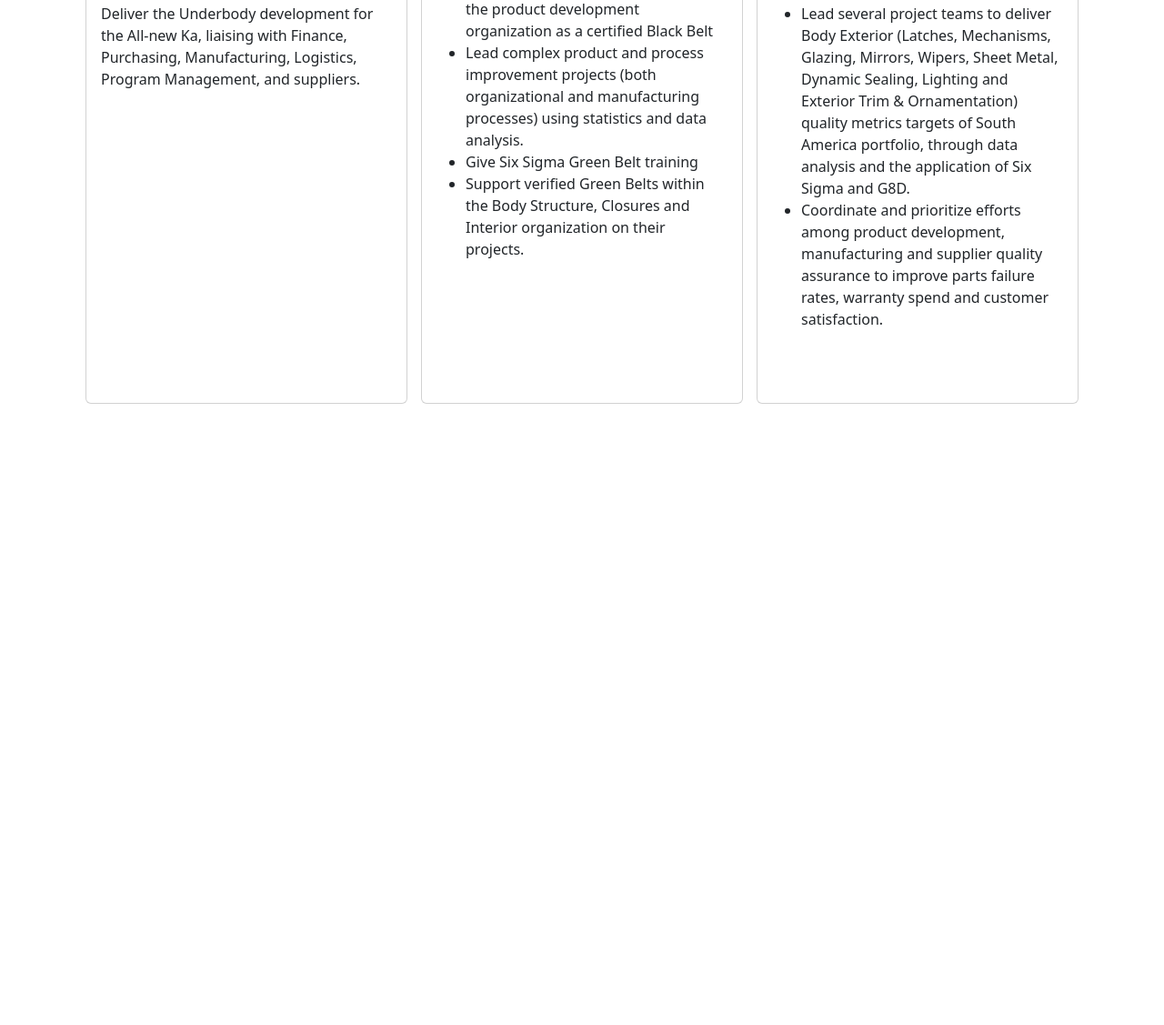
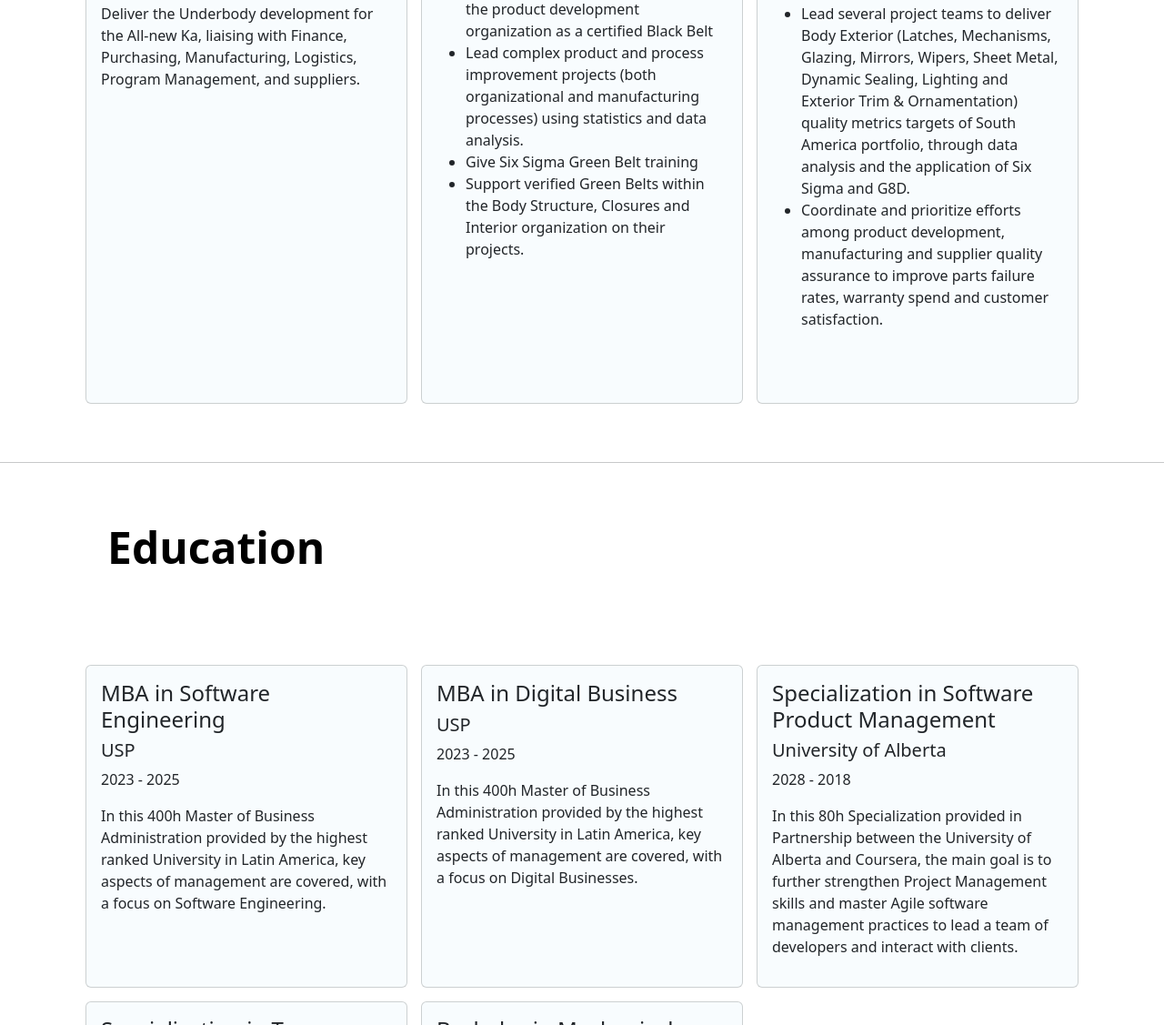
Before and after one commit to ahpmatias/capstone-cv, a plain HTML site: page index.html in a window 1280 px wide. Shown: the part 2832-3959 px from the top of the page at 91% size. Before the commit the page ends 3324 px from the top, so only its background shows below. Drawn offline with nearby package versions, Linux system fonts and the light colour scheme.

Commit message:
finish education section.

```diff
--- a/css/style.css
+++ b/css/style.css
@@ -19,3 +19,10 @@
 #experience h1 {
 max-height:150px;
 }
+#education h1 {
+    max-height:150px;
+    }
+
+.card {
+    background-color: #F8FCFE;
+}
--- a/index.html
+++ b/index.html
@@ -147,5 +147,52 @@
           </div>
         </div>
     </section>
+    <hr>
+    <section id="education">
+      <h1 class="display-5 fw-bold text-body-emphasis  container grid-container px-5 py-5">Education</h1>
+      <div class="container grid-container px-4 py-5">
+        <div class="card">
+            <div class="card-body">
+              <h4 class="job-title">MBA in Software Engineering</h4>
+              <h5 class="company">USP</h5>
+              <p class="duration">2023 - 2025</p>
+              <p class="description">In this 400h Master of Business Administration provided by the highest ranked University in Latin America, key aspects of management are covered, with a focus on Software Engineering.</p>
+            </div>
+          </div>
+          <div class="card">
+            <div class="card-body">
+              <h4 class="job-title">MBA in Digital Business</h4>
+              <h5 class="company">USP</h5>
+              <p class="duration">2023 - 2025</p>
+              <p class="description">In this 400h Master of Business Administration provided by the highest ranked University in Latin America, key aspects of management are covered, with a focus on Digital Businesses.</p>
+            </div>
+          </div>
+          <div class="card">
+            <div class="card-body">
+              <h4 class="job-title">Specialization in Software Product Management</h4>
+              <h5 class="company">University of Alberta</h5>
+              <p class="duration">2028 - 2018</p>
+              <p class="description">In this 80h Specialization provided in Partnership between the University of Alberta and Coursera, the main goal is to further strengthen Project Management skills and master Agile software management practices to lead a team of developers and interact with clients.</p>
+            </div>
+          </div>
+          <div class="card">
+            <div class="card-body">
+              <h4 class="job-title">Specialization in Team Leadership</h4>
+              <h5 class="company">University of Michigan</h5>
+              <p class="duration">2017 - 2018</p>
+              <p class="description">This 67h specialization, provided in partnership between the University of Michigan and Coursera, covers several key aspects of leadership.</p>
+            </div>
+          </div>
+          <div class="card">
+            <div class="card-body">
+              <h4 class="job-title">Bachelor in Mechanical Engineering</h4>
+              <h5 class="company">IFBA</h5>
+              <p class="duration">2007 - 2012</p>
+              <p class="description">Bachelor's Thesis: Mechanical Properties Comparative Study Of Sheet Metal Joining Methods Within The Automotive Industry - Resistance Spot Weld Versus Spot Clinch.</p>
+            </div>
+          </div>
+        </div>
+      </div>
+  </section>
 </body>
 </html>
```
